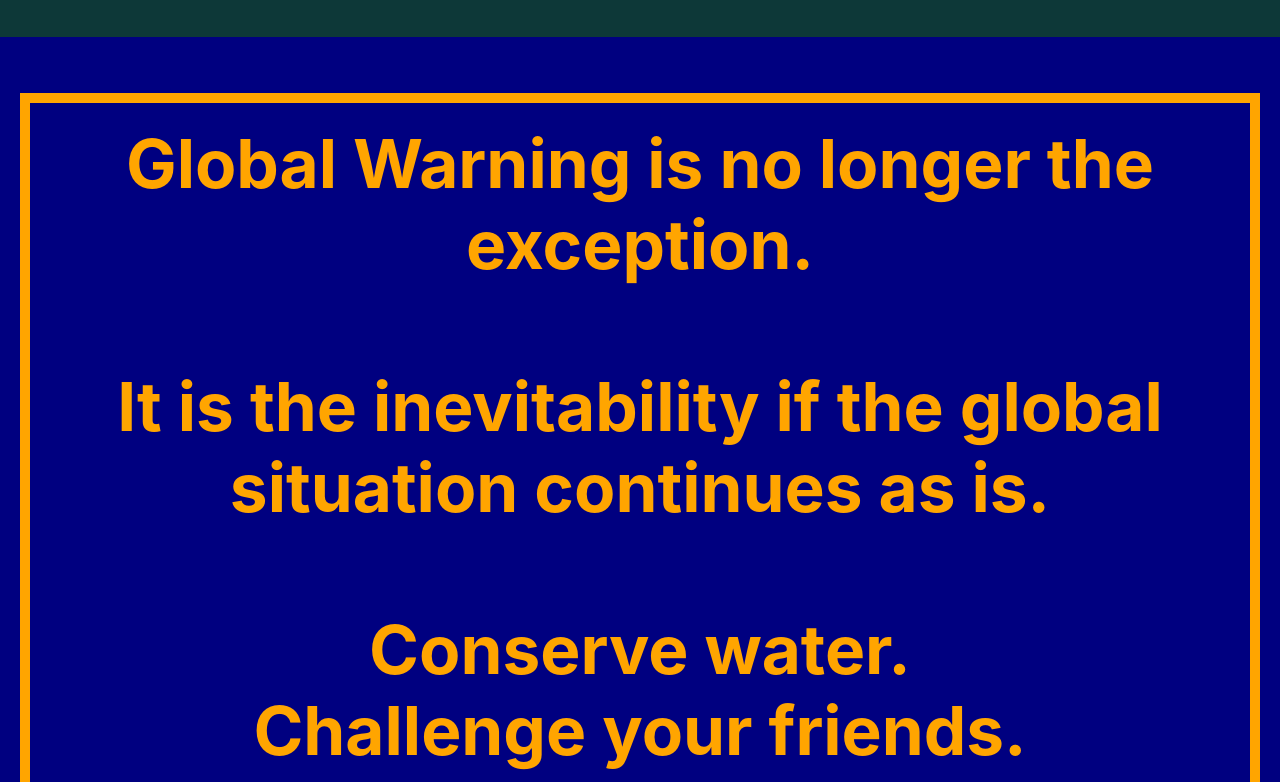
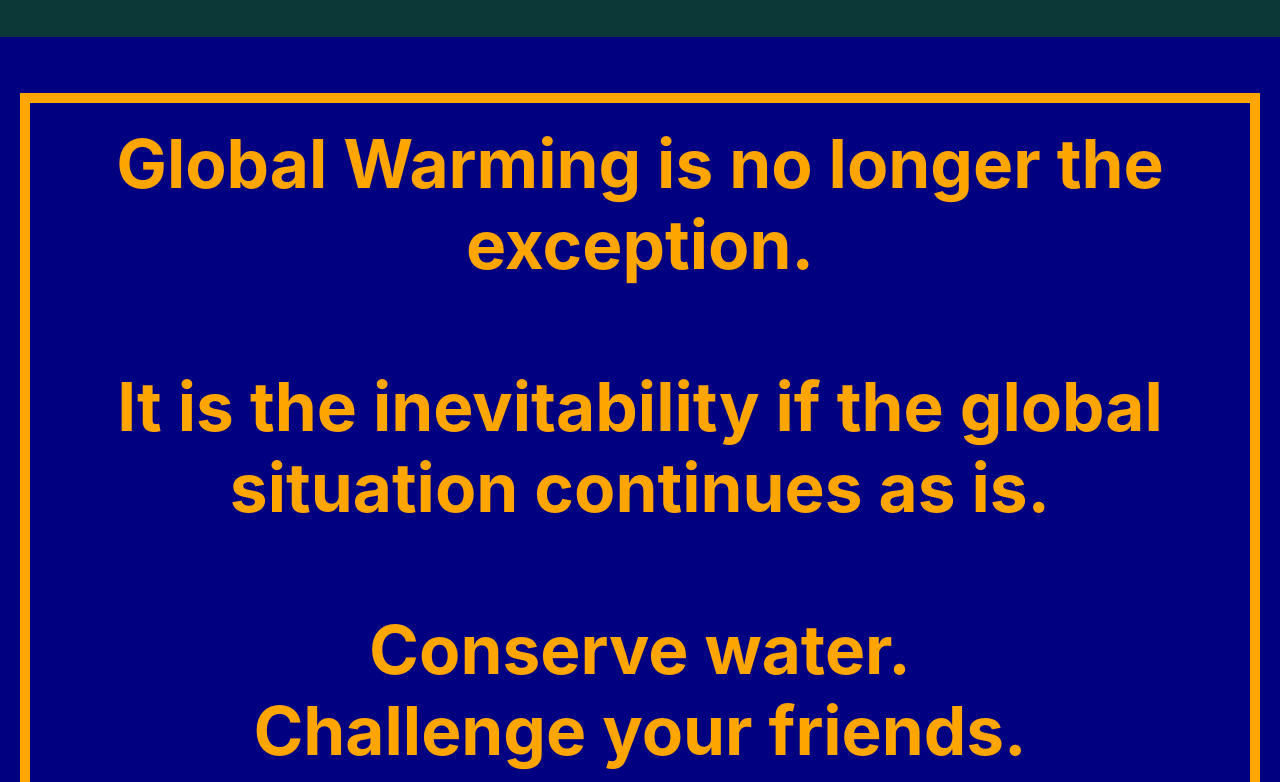
Before and after one commit to Seoky99/hackathon, a React (Create React App) app in the folder my-app/: page /about in a window 1280 px wide. Shown: the part 3060-3842 px from the top of the page. Built offline with nearby package versions, Linux system fonts and the light colour scheme.

Commit message:
Fix typo

```diff
--- a/my-app/src/pages/About.js
+++ b/my-app/src/pages/About.js
@@ -136,7 +136,7 @@ const About = () => {
           <div className="global-style">
             <div className="global-style2">
               <span style={{ fontWeight: "bold", color: "orange" }}>
-                Global Warning is no longer the exception.
+                Global Warming is no longer the exception.
                 <br></br>
                 <br></br>
                 It is the inevitability if the global situation continues as is.
```
